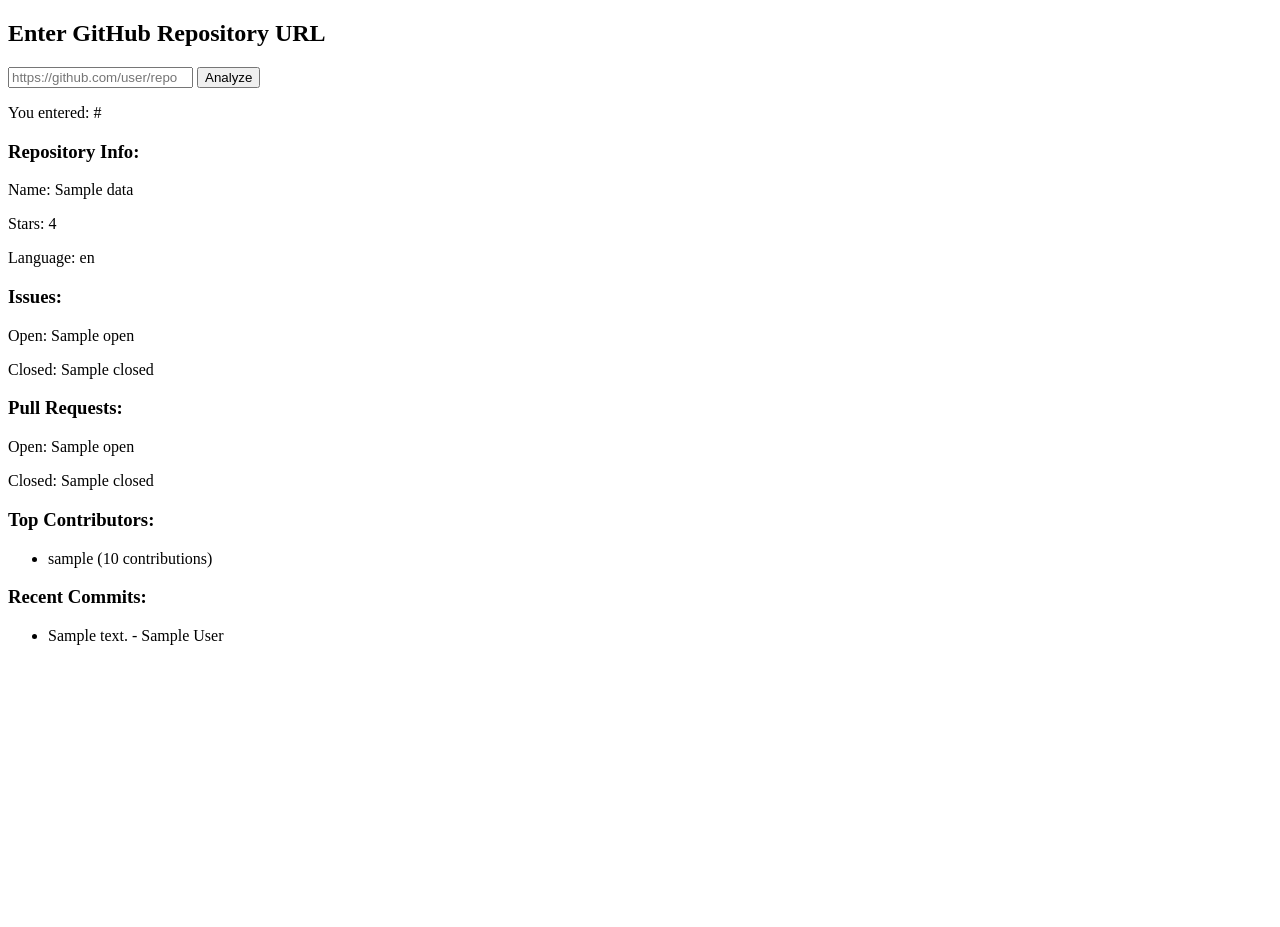
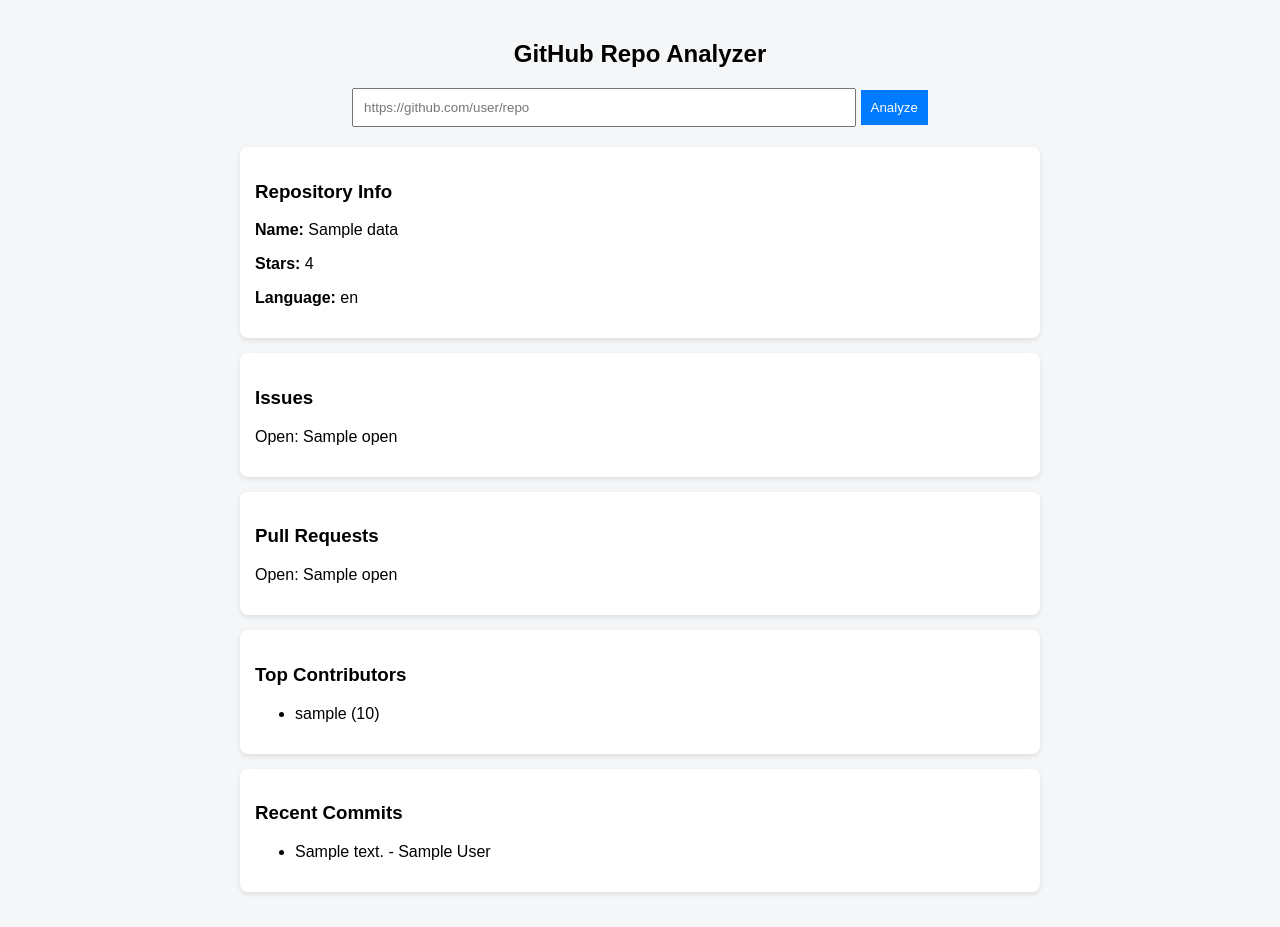
Before and after one commit to shridhartapakire/codebase-intel, a Django app: template core/templates/index.html in a window 1280 px wide. Before the commit the page ends 645 px from the top, so only its background shows below. Run offline with Django 5.2, Linux system fonts and the light colour scheme; the template is opened without the code that fills it: most values are stand-ins (such as "Sample title", 1, 10 or a date in 2020).

Commit message:
feat: add error handling and improve UI

```diff
--- a/core/templates/index.html
+++ b/core/templates/index.html
@@ -1,10 +1,57 @@
 <!DOCTYPE html>
 <html>
 <head>
-    <title>Repo Analyzer</title>
+    <style>
+        body {
+            font-family: Arial;
+            background: #f4f6f8;
+            margin: 0;
+            padding: 20px;
+        }
+
+        .container {
+            max-width: 800px;
+            margin: auto;
+        }
+
+        h2 {
+            text-align: center;
+        }
+
+        form {
+            text-align: center;
+            margin-bottom: 20px;
+        }
+
+        input {
+            padding: 10px;
+            width: 60%;
+        }
+
+        button {
+            padding: 10px;
+            background: #007bff;
+            color: white;
+            border: none;
+        }
+
+        .card {
+            background: white;
+            padding: 15px;
+            margin-bottom: 15px;
+            border-radius: 8px;
+            box-shadow: 0 2px 5px rgba(0,0,0,0.1);
+        }
+
+        .error {
+            color: red;
+            text-align: center;
+        }
+    </style>
 </head>
 <body>
-    <h2>Enter GitHub Repository URL</h2>
+    <div class="container">
+        <h2>GitHub Repo Analyzer</h2>
 
         <form method="POST">
             {% csrf_token %}
@@ -12,46 +59,55 @@
             <button type="submit">Analyze</button>
         </form>
 
-    {% if repo_url %}
-        <p>You entered: {{ repo_url }}</p>
+        {% if error %}
+            <p class="error">Error: {{ error }}</p>
         {% endif %}
 
         {% if data %}
-        <h3>Repository Info:</h3>
-        <p>Name: {{ data.name }}</p>
-        <p>Stars: {{ data.stars }}</p>
-        <p>Language: {{ data.language }}</p>
+        <div class="card">
+            <h3>Repository Info</h3>
+            <p><b>Name:</b> {{ data.name }}</p>
+            <p><b>Stars:</b> {{ data.stars }}</p>
+            <p><b>Language:</b> {{ data.language }}</p>
+        </div>
         {% endif %}
 
         {% if issues %}
-        <h3>Issues:</h3>
+        <div class="card">
+            <h3>Issues</h3>
             <p>Open: {{ issues.open }}</p>
-        <p>Closed: {{ issues.closed }}</p>
+        </div>
         {% endif %}
 
         {% if prs %}
-        <h3>Pull Requests:</h3>
+        <div class="card">
+            <h3>Pull Requests</h3>
             <p>Open: {{ prs.open }}</p>
-        <p>Closed: {{ prs.closed }}</p>
+        </div>
         {% endif %}
 
         {% if contributors %}
-        <h3>Top Contributors:</h3>
+        <div class="card">
+            <h3>Top Contributors</h3>
             <ul>
                 {% for c in contributors %}
-                <li>{{ c.username }} ({{ c.contributions }} contributions)</li>
+                    <li>{{ c.username }} ({{ c.contributions }})</li>
                 {% endfor %}
             </ul>
+        </div>
         {% endif %}
 
         {% if commits %}
-        <h3>Recent Commits:</h3>
+        <div class="card">
+            <h3>Recent Commits</h3>
             <ul>
                 {% for c in commits %}
                     <li>{{ c.message }} - {{ c.author }}</li>
                 {% endfor %}
             </ul>
+        </div>
         {% endif %}
+    </div>
 
 </body>
 </html>
```
Also changed, not shown: core/views.py (+22 -17 lines). Lines whose indentation alone changed are shown as unchanged.
